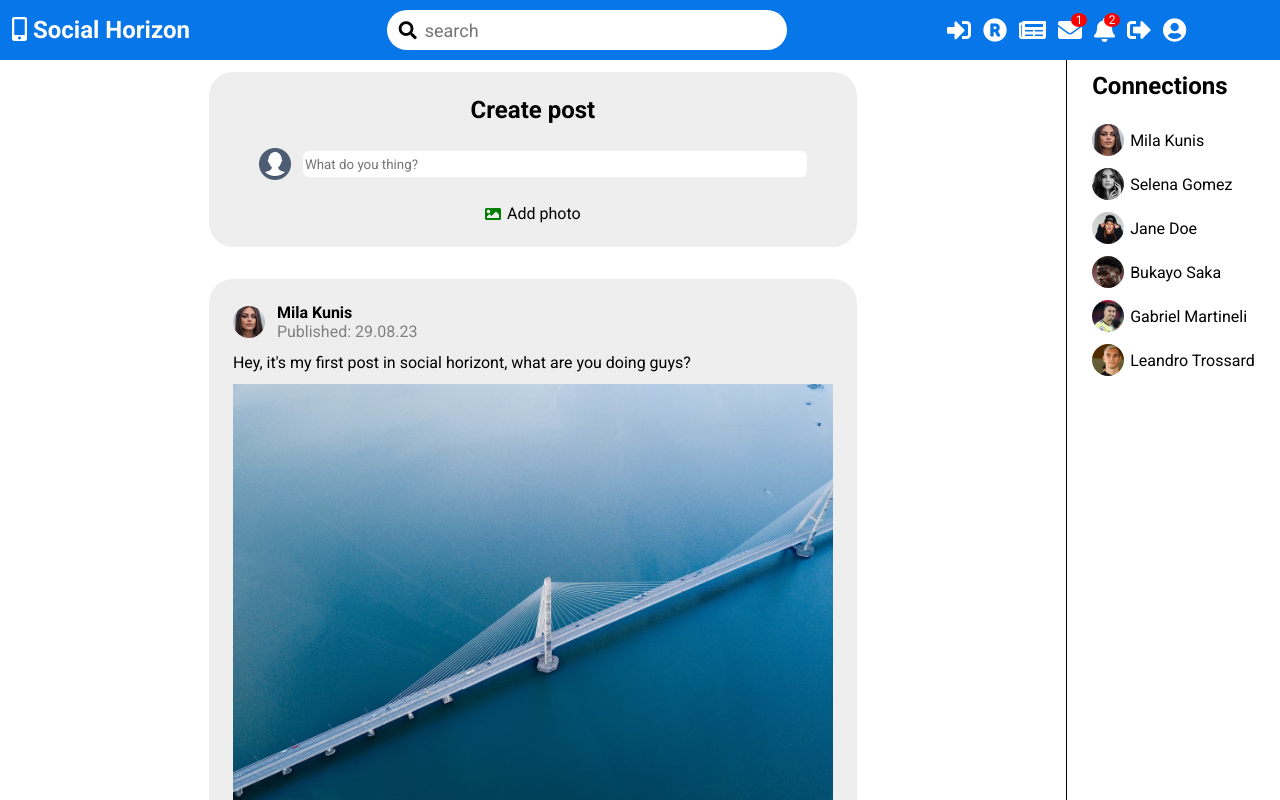
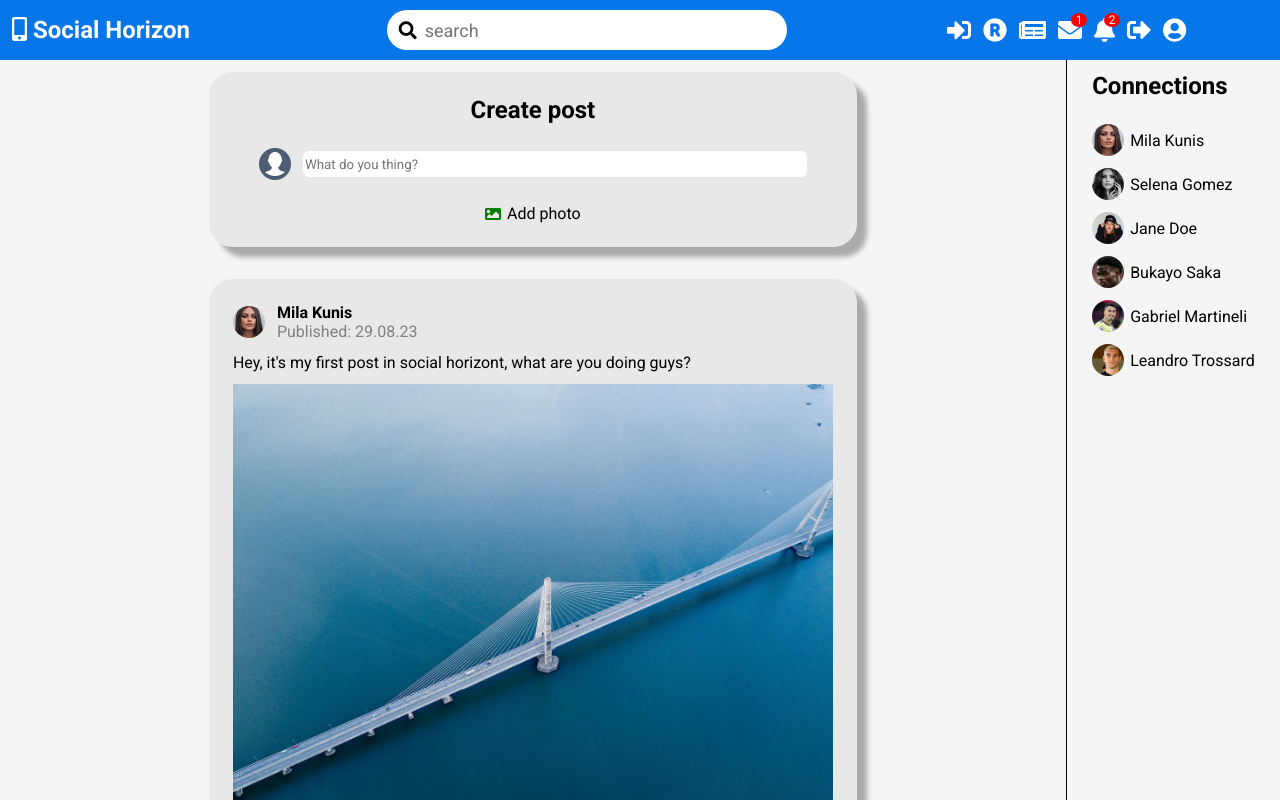
Before and after one commit to iliyanNikolaev/-in-development-social-horizon-pc-client, a React (Vite) app in the folder vite-react-pc-client/: page / in a window 1280 px wide. Built offline with nearby package versions, Linux system fonts and the light colour scheme.

Commit message:
profile-page layout with static data

```diff
--- a/vite-react-pc-client/src/App.css
+++ b/vite-react-pc-client/src/App.css
@@ -1,4 +1,6 @@
-
+body{
+    background-color: whitesmoke
+}
 
 ::-webkit-scrollbar {
     width: 3px;
--- a/vite-react-pc-client/src/components/create-post/create-post.css
+++ b/vite-react-pc-client/src/components/create-post/create-post.css
@@ -8,6 +8,7 @@
     background-color: rgba(211, 211, 211, 0.384);
     padding: 24px;
     width: 600px;
+    box-shadow: 10px 10px 5px #aaaaaa;
 }
 
 .create-post-heading {
--- a/vite-react-pc-client/src/components/home-feed/Feed.jsx
+++ b/vite-react-pc-client/src/components/home-feed/Feed.jsx
@@ -1,7 +1,7 @@
 import './feed.css'
 
 import CreatePost from '../create-post/CreatePost'
-import PostItem from '../post-item/PostItem'
+import PostsList from '../posts-list/PostsList'
 
 import { posts } from '../../dummydata'
 
@@ -13,7 +13,7 @@ export default function Feed() {
             </div>
 
             <div className="feed-lowerside">
-                { posts.map(p => <PostItem key={p.id} post={p} />)}
+                <PostsList posts={posts} />
             </div>
         </div>
     )
--- a/vite-react-pc-client/src/components/home-feed/feed.css
+++ b/vite-react-pc-client/src/components/home-feed/feed.css
@@ -4,10 +4,3 @@
     gap: 32px;
     padding: 12px;
 }
-
-.feed-lowerside{
-    display: flex;
-    flex-direction: column;
-    gap: 12px;
-    padding-bottom: 12px;
-}
--- a/vite-react-pc-client/src/components/post-item/post-item.css
+++ b/vite-react-pc-client/src/components/post-item/post-item.css
@@ -8,6 +8,7 @@
     padding: 24px;
     padding-bottom: 12px;
     width: 600px;
+    box-shadow: 10px 10px 5px #aaaaaa;
 }
 
 .post-item-userinfo{
--- /dev/null
+++ b/vite-react-pc-client/src/components/posts-list/PostsList.jsx
@@ -0,0 +1,13 @@
+import './posts-list.css'
+
+import PostItem from '../post-item/PostItem'
+
+export default function PostsList({
+    posts
+}) {
+  return (
+    <div className="posts-list-container">
+        { posts.map(p => <PostItem key={p.id} post={p} />) }
+    </div>
+  )
+}
--- /dev/null
+++ b/vite-react-pc-client/src/components/posts-list/posts-list.css
@@ -0,0 +1,7 @@
+.posts-list-container {
+    display: flex;
+    flex-direction: column;
+    align-items: center;
+    gap: 24px;
+    padding-bottom: 12px;
+}
--- a/vite-react-pc-client/src/components/profile-leftbar/ProfileLeftbar.jsx
+++ b/vite-react-pc-client/src/components/profile-leftbar/ProfileLeftbar.jsx
@@ -1,14 +1,21 @@
 import './profile-leftbar.css'
+
+import PostsList from '../posts-list/PostsList';
+
+import { posts } from '../../dummydata';
 
 export default function ProfileLeftbar() {
   return (
     <div className="profile-leftbar">
-
       <div className="profile-leftbar-top">
         <div className="profile-userinfo">
           <img className="cover-pic" src="/assets/surf.avif" alt="cover-pic" />
           <img className="profile-pic" src="/assets/people/mila-kunis.jpg" alt="profile-pic" />
           <h2 className="username">Mila Kunis</h2>
+          <div className="userinfo-connections">
+            <span className="userinfo-connections-followers">12 followers</span>
+            <span className="userinfo-connections-followings">6 followings</span>
+          </div>
         </div>
 
         <div className="user-actions">
@@ -16,7 +23,12 @@ export default function ProfileLeftbar() {
           <span className="user-action-link"><i className="fas fa-heart user-action-link-follow"></i> Follow</span>
         </div>
       </div>
+
       <hr />
+
+      <div className="profile-posts-list-container">
+        <PostsList posts={posts} />
+      </div>
     </div>
   )
 }
--- a/vite-react-pc-client/src/components/profile-leftbar/profile-leftbar.css
+++ b/vite-react-pc-client/src/components/profile-leftbar/profile-leftbar.css
@@ -34,11 +34,17 @@
     border-radius: 50%;
     position: absolute;
     left: auto;
-    bottom: 36px;
+    bottom: 64px;
 }
 
 .username{
     margin-top: 36px;
+}
+
+.userinfo-connections{
+    margin-top: 12px;
+    display: flex;
+    gap: 12px;
 }
 
 .user-actions {
```
